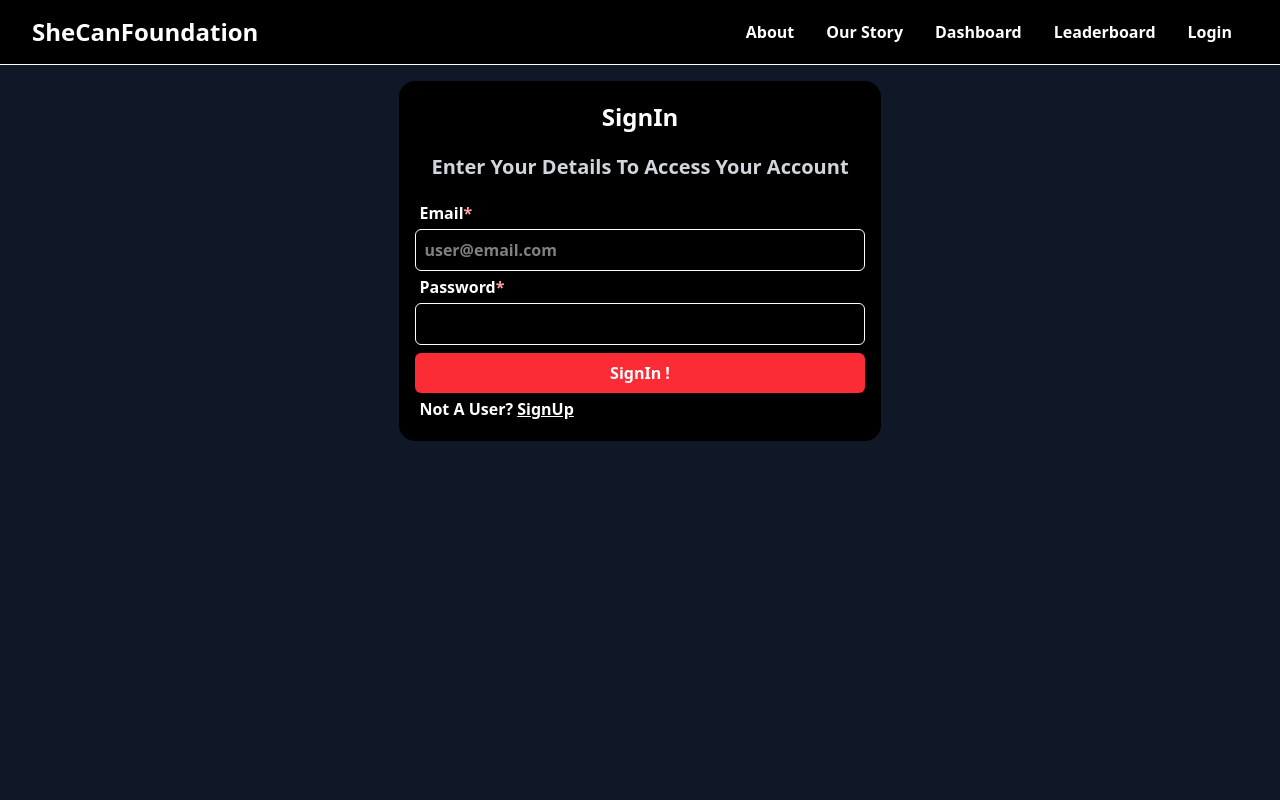
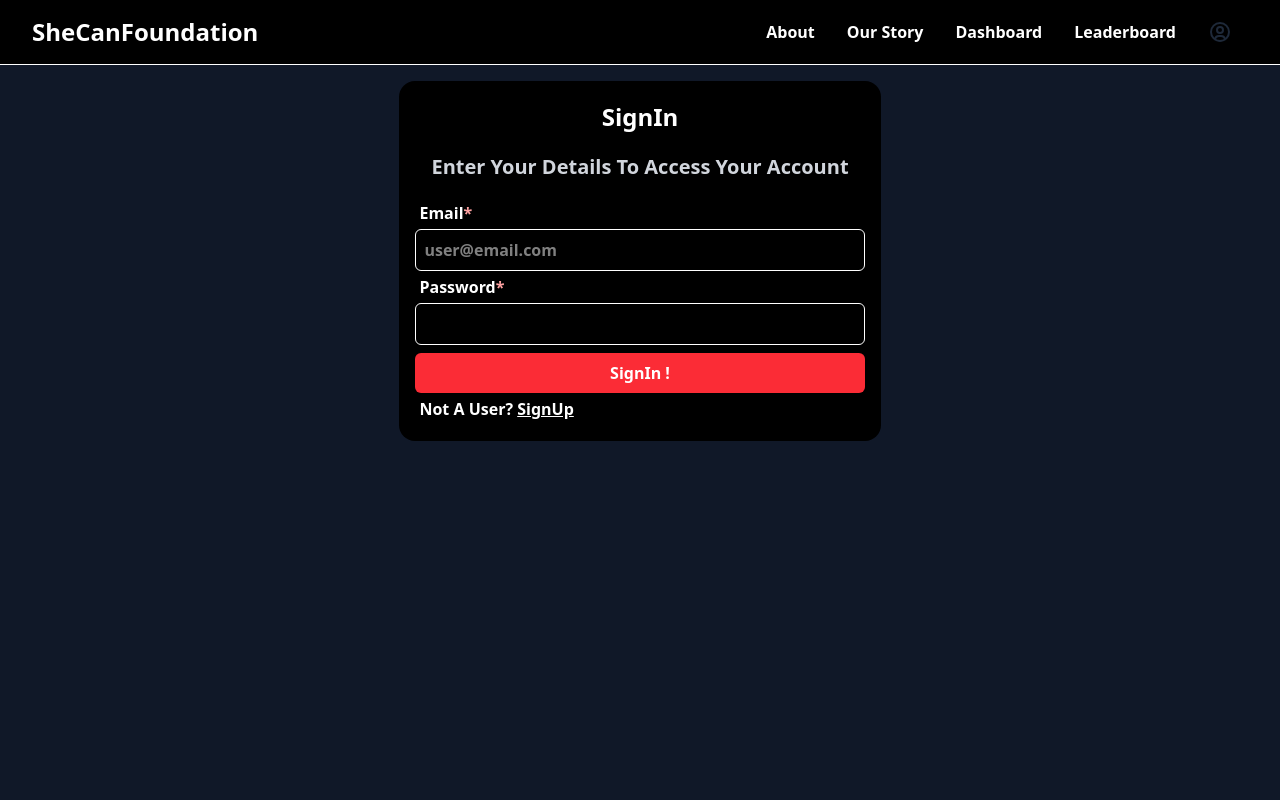
Before and after one commit to ynubhav/shecanfoundation-frontend, a React (Vite) app: page / in a window 1280 px wide. Shown: the top 800 px of the page. Built offline with nearby package versions, Linux system fonts and the light colour scheme.

Commit message:
ui changes

```diff
--- a/src/components/navBar.jsx
+++ b/src/components/navBar.jsx
@@ -1,40 +1,37 @@
 import { useState } from "react";
 import { useNavigate } from "react-router-dom";
-import axios from 'axios';
+import axios from "axios";
 import { useEffect } from "react";
 
 export default function Navbar() {
-  const [isLoggedin, setloggedin] = useState(false);
+  const [isLoggedin, setloggedin] = useState(true);
 
   useEffect(() => {
-    try
-    {
-    const token=localStorage.getItem("token");
-    const split=token.startsWith('Bearer');
-    if(!split)
-      setloggedin(false);
-    }
-    catch(err){
+    try {
+      const token = localStorage.getItem("token");
+      const split = token.startsWith("Bearer");
+      if (!split) setloggedin(false);
+    } catch (err) {
       setloggedin(false);
     }
   }, []);
 
-
   const navigate = useNavigate();
 
-  const handlelogout=()=>{
+  const handlelogout = () => {
     const confirmed = window.confirm("Are you sure you want to log out?");
+    setloggedin(false);
     if (confirmed) {
       localStorage.removeItem("token");
       navigate("/signway"); // or wherever your login page is
     }
-  }
-  const handleleadboard=async()=>{
-    navigate('/leaderboard')
-  }
-  const handledashboard=async()=>{
-    navigate('/dashboard')
-  }
+  };
+  const handleleadboard = async () => {
+    navigate("/leaderboard");
+  };
+  const handledashboard = async () => {
+    navigate("/dashboard");
+  };
   return (
     <>
       <div className="w-1/1 px-8 py-4 bg-black text-white font-semibold flex justify-between border-b-1 border-b-white">
@@ -42,23 +39,63 @@ export default function Navbar() {
         <div className=" font-semibold flex justify-start">
           <div className="px-4 pt-1 hover:cursor-pointer">About</div>
           <div className="px-4 pt-1 hover:cursor-pointer">Our Story</div>
-          <div onClick={handledashboard} className="px-4 pt-1 hover:cursor-pointer">Dashboard</div>
-          <div onClick={handleleadboard} className="px-4 pt-1 hover:cursor-pointer">Leaderboard</div>
-          {!isLoggedin? (
           <div
-              onClick={() => {
-                navigate("/signway");
-              }}
+            onClick={handledashboard}
             className="px-4 pt-1 hover:cursor-pointer"
           >
-              Login
+            Dashboard
           </div>
-          ):(<div
+          <div
+            onClick={handleleadboard}
+            className="px-4 pt-1 hover:cursor-pointer"
+          >
+            Leaderboard
+          </div>
+          {!isLoggedin ? (
+            <div
               onClick={handlelogout}
               className="px-4 pt-1 hover:cursor-pointer"
             >
-              Logout
-            </div>)}
+              <svg
+                class="w-6 h-6 text-gray-800 dark:text-white"
+                aria-hidden="true"
+                xmlns="http://www.w3.org/2000/svg"
+                width="24"
+                height="24"
+                fill="none"
+                viewBox="0 0 24 24"
+              >
+                <path
+                  stroke="currentColor"
+                  stroke-linecap="round"
+                  stroke-linejoin="round"
+                  stroke-width="2"
+                  d="M12 21a9 9 0 1 0 0-18 9 9 0 0 0 0 18Zm0 0a8.949 8.949 0 0 0 4.951-1.488A3.987 3.987 0 0 0 13 16h-2a3.987 3.987 0 0 0-3.951 3.512A8.948 8.948 0 0 0 12 21Zm3-11a3 3 0 1 1-6 0 3 3 0 0 1 6 0Z"
+                />
+              </svg>
+            </div>
+          ) : (
+            <div
+              onClick={handlelogout}
+              className="px-4 pt-1 hover:cursor-pointer"
+            >
+              <svg
+                class="w-6 h-6 text-gray-800 dark:text-white"
+                aria-hidden="true"
+                xmlns="http://www.w3.org/2000/svg"
+                width="24"
+                height="24"
+                fill="currentColor"
+                viewBox="0 0 24 24"
+              >
+                <path
+                  fill-rule="evenodd"
+                  d="M12 20a7.966 7.966 0 0 1-5.002-1.756l.002.001v-.683c0-1.794 1.492-3.25 3.333-3.25h3.334c1.84 0 3.333 1.456 3.333 3.25v.683A7.966 7.966 0 0 1 12 20ZM2 12C2 6.477 6.477 2 12 2s10 4.477 10 10c0 5.5-4.44 9.963-9.932 10h-.138C6.438 21.962 2 17.5 2 12Zm10-5c-1.84 0-3.333 1.455-3.333 3.25S10.159 13.5 12 13.5c1.84 0 3.333-1.455 3.333-3.25S13.841 7 12 7Z"
+                  clip-rule="evenodd"
+                />
+              </svg>
+            </div>
+          )}
         </div>
       </div>
     </>
```
Lines whose indentation alone changed are shown as unchanged.
